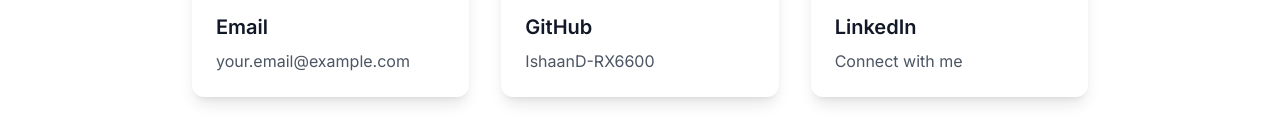
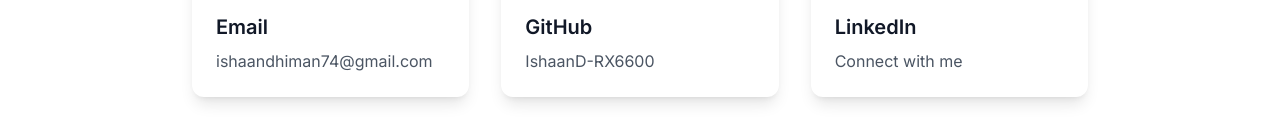
Before and after one commit to IshaanD-RX6600/IshaanDhiman, a Next.js app: page /contact in a window 1280 px wide. Shown: the part 372-511 px from the top of the page. Built offline with nearby package versions, Linux system fonts and the light colour scheme.

Commit message:
Update contact page with personal email address

```diff
--- a/src/app/contact/page.tsx
+++ b/src/app/contact/page.tsx
@@ -10,8 +10,8 @@
   const contactInfo = [
     {
       title: 'Email',
-      value: 'your.email@example.com',
-      href: 'mailto:your.email@example.com',
+      value: 'ishaandhiman74@gmail.com',
+      href: 'mailto:ishaandhiman74@gmail.com',
       icon: '📧'
     },
     {
```
